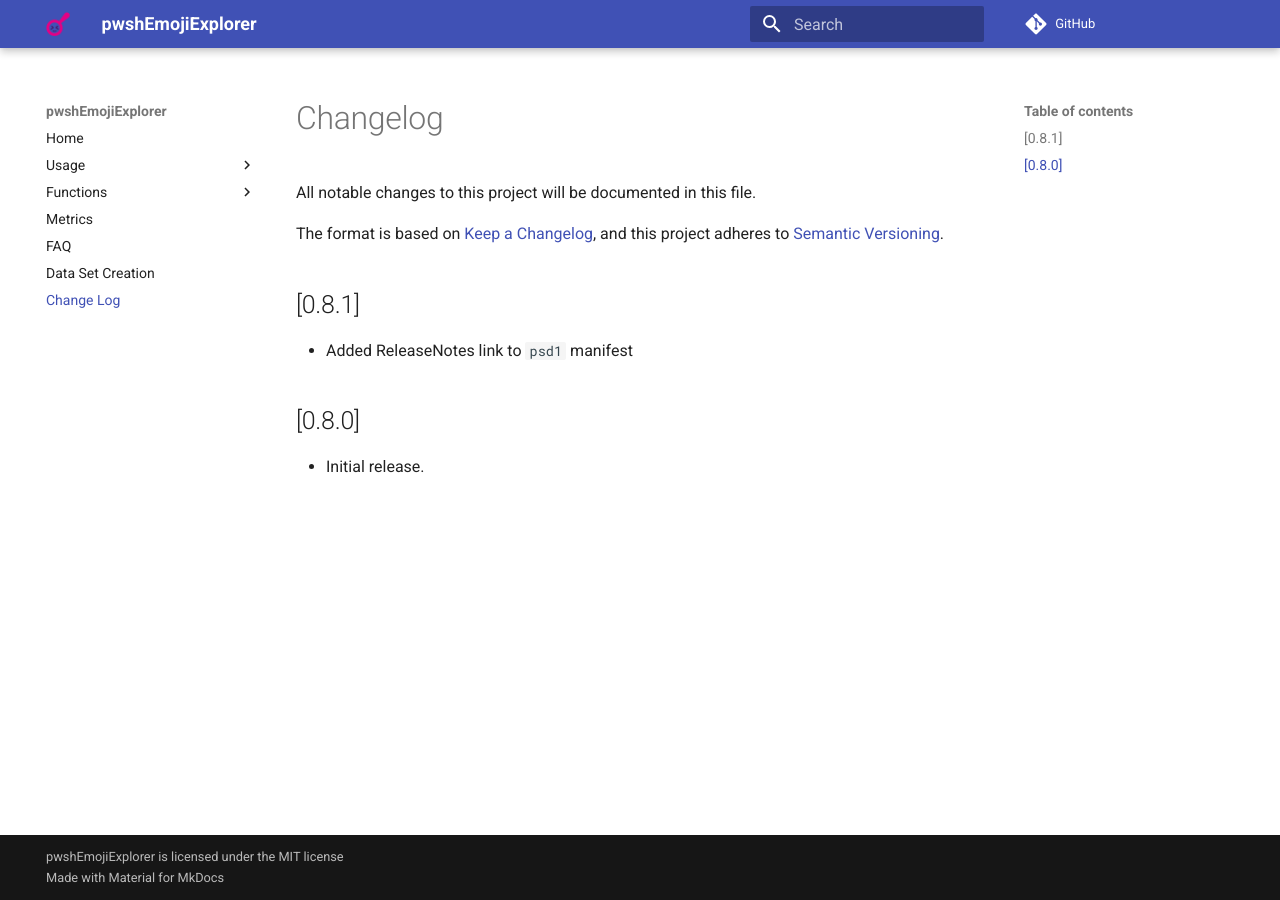
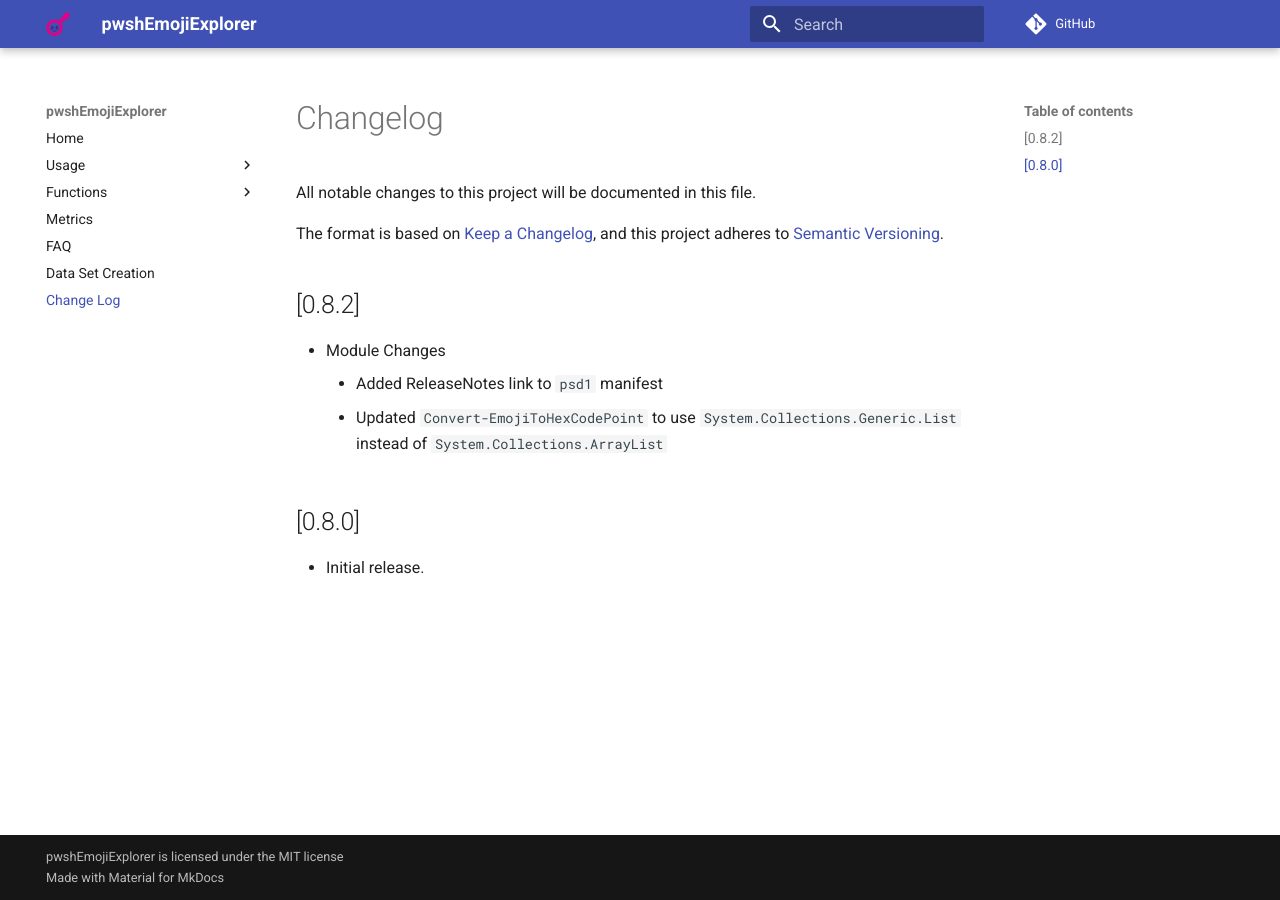
Before and after one commit to techthoughts2/pwshEmojiExplorer, an MkDocs documentation site: the page built from docs/CHANGELOG.md, in a window 1280 px wide. Built offline with MkDocs 1.6.1 and Material for MkDocs 9.7.7, drawn with Linux system fonts in a browser that asks for light colours; comment, search, counter and statistics services are not loaded.

Commit message:
adjusted Convert-EmojiToHexCodePoint to use generic.list

```diff
--- a/docs/CHANGELOG.md
+++ b/docs/CHANGELOG.md
@@ -5,9 +5,11 @@ All notable changes to this project will be documented in this file.
 The format is based on [Keep a Changelog](https://keepachangelog.com/en/1.2.0/),
 and this project adheres to [Semantic Versioning](https://semver.org/spec/v2.0.0.html).
 
-## [0.8.1]
+## [0.8.2]
 
-- Added ReleaseNotes link to `psd1` manifest
+- Module Changes
+    - Added ReleaseNotes link to `psd1` manifest
+    - Updated `Convert-EmojiToHexCodePoint` to use `System.Collections.Generic.List` instead of `System.Collections.ArrayList`
 
 ## [0.8.0]
 
--- a/docs/pwshEmojiExplorer.md
+++ b/docs/pwshEmojiExplorer.md
@@ -2,7 +2,7 @@
 Module Name: pwshEmojiExplorer
 Module Guid: 6e4813c7-6f30-42e8-adc4-b3d9b46bce9a
 Download Help Link: NA
-Help Version: 0.8.1
+Help Version: 0.8.2
 Locale: en-US
 ---
 
```
Also changed, not shown: 2 other files.
